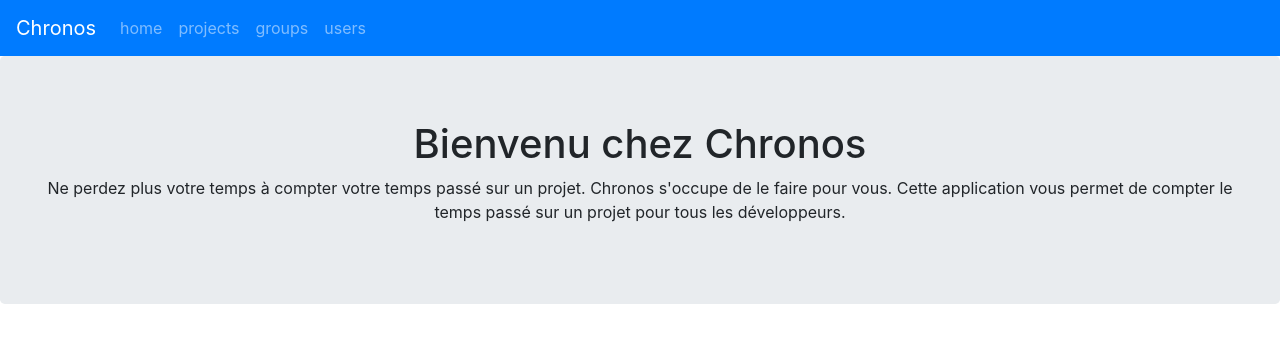
After one commit to e-guyot/tpViewer, a Symfony app: template templates/home/index.html.twig in a window 1280 px wide. The commit adds this page. Shown: the top 343 px of the page. Run offline with Twig, Linux system fonts and the light colour scheme; the template is opened without the code that fills it, so the values that code supplies are empty; some libraries are stand-ins or nearby versions.

Commit message:
add homepage

```diff
--- a/composer.json
+++ b/composer.json
@@ -18,7 +18,7 @@
         "symfony/mailer": "5.0.*",
         "symfony/monolog-bundle": "^3.1",
         "symfony/notifier": "5.0.*",
-        "symfony/orm-pack": "*",
+        "symfony/orm-pack": "^2.0",
         "symfony/process": "5.0.*",
         "symfony/security-bundle": "5.0.*",
         "symfony/serializer-pack": "*",
--- a/templates/base.html.twig
+++ b/templates/base.html.twig
@@ -3,10 +3,37 @@
 <head>
     <meta charset="UTF-8">
     <title>{% block title %}Welcome!{% endblock %}</title>
+    <link rel="stylesheet" href="https://stackpath.bootstrapcdn.com/bootstrap/4.5.2/css/bootstrap.min.css" integrity="sha384-JcKb8q3iqJ61gNV9KGb8thSsNjpSL0n8PARn9HuZOnIxN0hoP+VmmDGMN5t9UJ0Z" crossorigin="anonymous">
     {% block stylesheets %}{% endblock %}
 </head>
 <body>
+<nav class="navbar navbar-expand-lg navbar-dark bg-primary">
+    <a class="navbar-brand" href="#{{ path('home')}}">Chronos</a>
+    <button class="navbar-toggler" type="button" data-toggle="collapse" data-target="#navbarSupportedContent" aria-controls="navbarSupportedContent" aria-expanded="false" aria-label="Toggle navigation">
+        <span class="navbar-toggler-icon"></span>
+    </button>
+
+    <div class="collapse navbar-collapse" id="navbarSupportedContent">
+        <ul class="navbar-nav mr-auto">
+            <li class="nav-item">
+                <a class="nav-link" href="{{ path('home') }}">home</a>
+            </li>
+            <li class="nav-item">
+                <a class="nav-link" href="{{ path('home') }}">projects</a>
+            </li>
+            <li class="nav-item">
+                <a class="nav-link" href="{{ path('home') }}">groups</a>
+            </li>
+            <li class="nav-item">
+                <a class="nav-link" href="{{ path('home') }}">users</a>
+            </li>
+        </ul>
+    </div>
+</nav>
 {% block body %}{% endblock %}
 {% block javascripts %}{% endblock %}
+<script src="https://code.jquery.com/jquery-3.5.1.slim.min.js" integrity="sha384-DfXdz2htPH0lsSSs5nCTpuj/zy4C+OGpamoFVy38MVBnE+IbbVYUew+OrCXaRkfj" crossorigin="anonymous"></script>
+<script src="https://cdn.jsdelivr.net/npm/popper.js@1.16.1/dist/umd/popper.min.js" integrity="sha384-9/reFTGAW83EW2RDu2S0VKaIzap3H66lZH81PoYlFhbGU+6BZp6G7niu735Sk7lN" crossorigin="anonymous"></script>
+<script src="https://stackpath.bootstrapcdn.com/bootstrap/4.5.2/js/bootstrap.min.js" integrity="sha384-B4gt1jrGC7Jh4AgTPSdUtOBvfO8shuf57BaghqFfPlYxofvL8/KUEfYiJOMMV+rV" crossorigin="anonymous"></script>
 </body>
 </html>
--- /dev/null
+++ b/templates/home/index.html.twig
@@ -0,0 +1,9 @@
+{% extends 'base.html.twig' %}
+
+{% block body %}
+    <div class="jumbotron text-center">
+        <h1>Bienvenu chez Chronos</h1>
+        <p>Ne perdez plus votre temps à compter votre temps passé sur un projet. Chronos s'occupe de le faire pour vous.
+            Cette application vous permet de compter le temps passé sur un projet pour tous les développeurs.</p>
+    </div>
+{% endblock %}
```
Also changed, not shown: src/Controller/HomeController.php (added, +23 -0 lines), 1 other file. Lines whose indentation alone changed are shown as unchanged.
